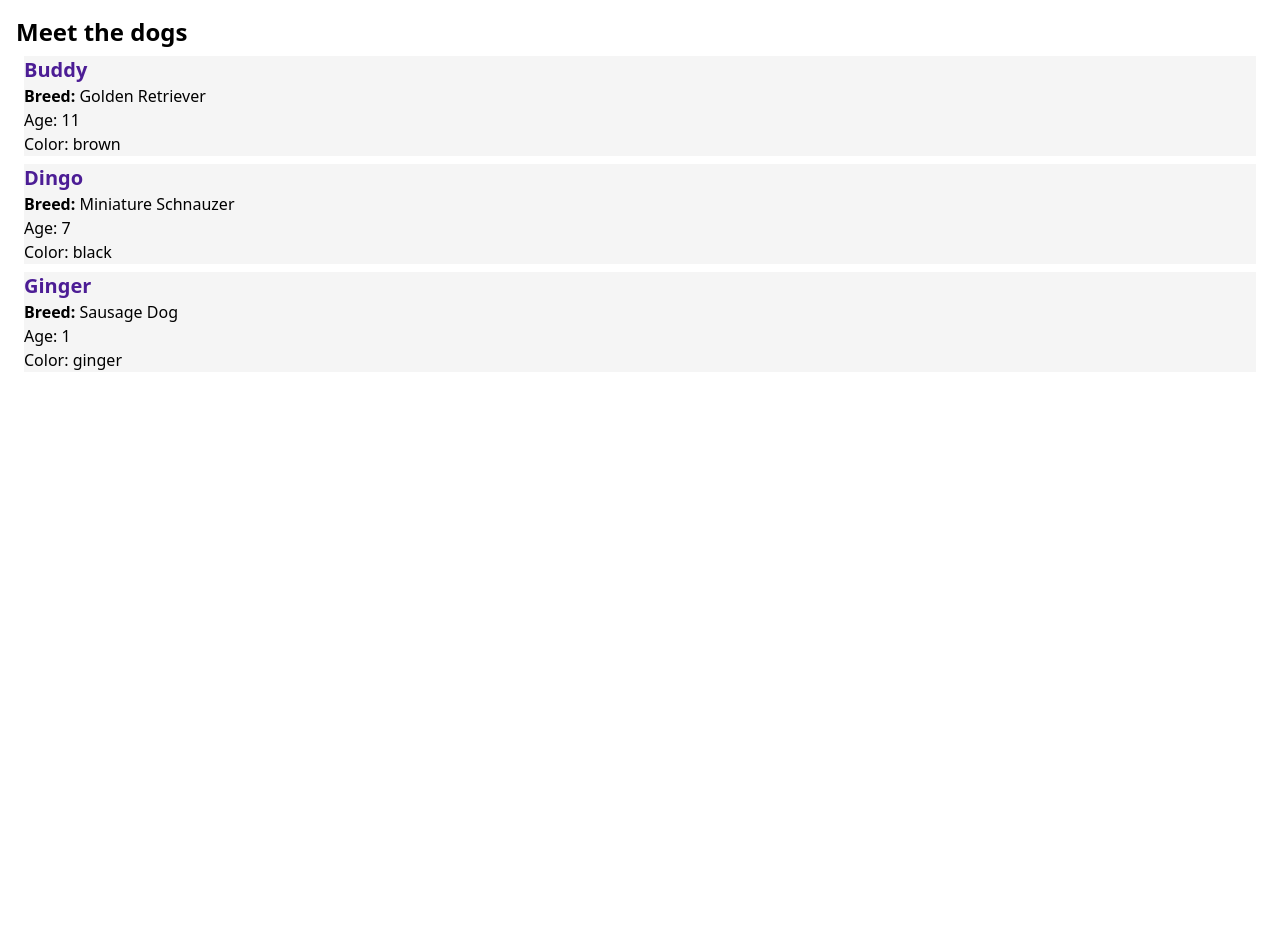
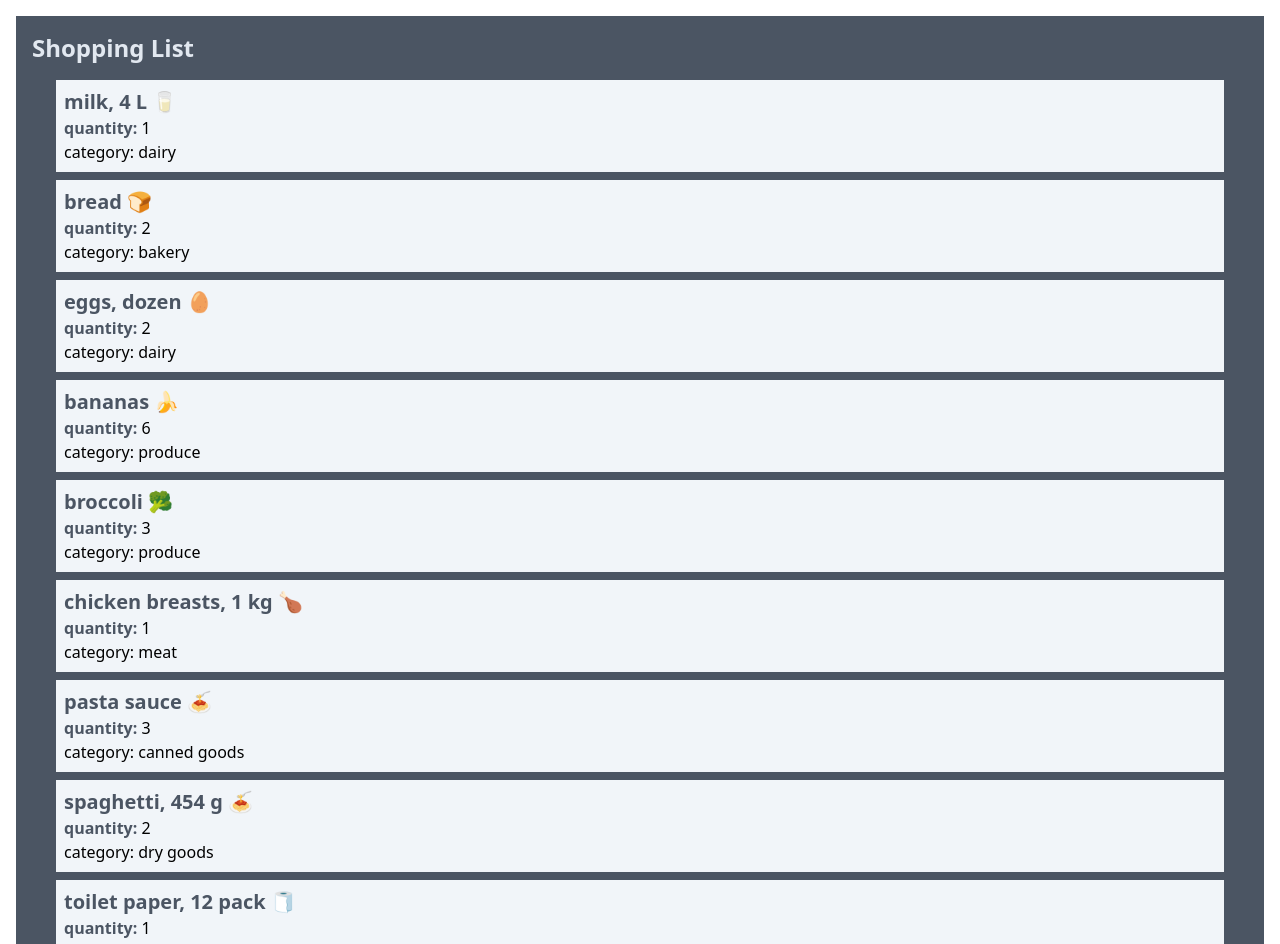
Before and after one commit to zarishbilal/cprg306-assignments, a Next.js app: page /week-3 in a window 1280 px wide. Shown: the top 944 px of the page. Before the commit the page ends 800 px from the top, so only its background shows below. Built offline with nearby package versions, Linux system fonts and the light colour scheme.

Commit message:
week-3 assignment

```diff
--- /dev/null
+++ b/app/week-3/Itemlist.js
@@ -0,0 +1,140 @@
+import Item from "./item";
+
+export default function Itemlist() {
+  const item1 = {
+    name: "milk, 4 L 🥛",
+    quantity: 1,
+    category: "dairy",
+  };
+
+  const item2 = {
+    name: "bread 🍞",
+    quantity: 2,
+    category: "bakery",
+  };
+
+  const item3 = {
+    name: "eggs, dozen 🥚",
+    quantity: 2,
+    category: "dairy",
+  };
+
+  const item4 = {
+    name: "bananas 🍌",
+    quantity: 6,
+    category: "produce",
+  };
+
+  const item5 = {
+    name: "broccoli 🥦",
+    quantity: 3,
+    category: "produce",
+  };
+
+  const item6 = {
+    name: "chicken breasts, 1 kg 🍗",
+    quantity: 1,
+    category: "meat",
+  };
+
+  const item7 = {
+    name: "pasta sauce 🍝",
+    quantity: 3,
+    category: "canned goods",
+  };
+
+  const item8 = {
+    name: "spaghetti, 454 g 🍝",
+    quantity: 2,
+    category: "dry goods",
+  };
+
+  const item9 = {
+    name: "toilet paper, 12 pack 🧻",
+    quantity: 1,
+    category: "household",
+  };
+
+  const item10 = {
+    name: "paper towels, 6 pack",
+    quantity: 1,
+    category: "household",
+  };
+
+  const item11 = {
+    name: "dish soap 🍽️",
+    quantity: 1,
+    category: "household",
+  };
+
+  const item12 = {
+    name: "hand soap 🧼",
+    quantity: 4,
+    category: "household",
+  };
+
+  return (
+    <ul className="m-4">
+      <Item
+        name={item1.name}
+        quantity={item1.quantity}
+        category={item1.category}
+      />
+      <Item
+        name={item2.name}
+        quantity={item2.quantity}
+        category={item2.category}
+      />
+      <Item
+        name={item3.name}
+        quantity={item3.quantity}
+        category={item3.category}
+      />
+      <Item
+        name={item4.name}
+        quantity={item4.quantity}
+        category={item4.category}
+      />
+      <Item
+        name={item5.name}
+        quantity={item5.quantity}
+        category={item5.category}
+      />
+      <Item
+        name={item6.name}
+        quantity={item6.quantity}
+        category={item6.category}
+      />
+      <Item
+        name={item7.name}
+        quantity={item7.quantity}
+        category={item7.category}
+      />
+      <Item
+        name={item8.name}
+        quantity={item8.quantity}
+        category={item8.category}
+      />
+      <Item
+        name={item9.name}
+        quantity={item9.quantity}
+        category={item9.category}
+      />
+      <Item
+        name={item10.name}
+        quantity={item10.quantity}
+        category={item10.category}
+      />
+      <Item
+        name={item11.name}
+        quantity={item11.quantity}
+        category={item11.category}
+      />
+      <Item
+        name={item12.name}
+        quantity={item12.quantity}
+        category={item12.category}
+      />
+    </ul>
+  );
+}
--- a/app/week-3/dog.js
+++ /dev/null
@@ -1,13 +0,0 @@
-export default function Dog({ name, breed, age, color }) {
-  return (
-    <section className="m-2 bg-neutral-100">
-      <h3 className="text-xl font-bold text-violet-900">{name}</h3>
-      <p>
-        <span className="font-bold">Breed: </span>
-        {breed}
-      </p>
-      <p>Age: {age}</p>
-      <p>Color: {color}</p>
-    </section>
-  );
-}
--- /dev/null
+++ b/app/week-3/item.js
@@ -0,0 +1,12 @@
+export default function Item({ name, quantity, category }) {
+  return (
+    <li className="m-2 bg-slate-100 p-2">
+      <h3 className="text-xl font-bold text-gray-600">{name}</h3>
+      <p>
+        <span className="font-bold text-gray-600">quantity: </span>
+        {quantity}
+      </p>
+      <p>category: {category}</p>
+    </li>
+  );
+}
--- a/app/week-3/page.js
+++ b/app/week-3/page.js
@@ -1,46 +1,10 @@
-import Dog from "./dog";
+import Item from "./item";
+import Itemlist from "./Itemlist";
 export default function Page() {
-  let dog1 = {
-    name: "Buddy",
-    breed: "Golden Retriever",
-    age: 11,
-    color: "brown",
-  };
-  let dog2 = {
-    name: "Dingo",
-    breed: "Miniature Schnauzer",
-    age: 7,
-    color: "black",
-  };
-
-  let dog3 = {
-    name: "Ginger",
-    breed: "Sausage Dog",
-    age: 1,
-    color: "ginger",
-  };
-
   return (
-    <main className="m-4 ">
-      <h2 className="text-2xl font-bold"> Meet the dogs</h2>
-      <Dog
-        name={dog1.name}
-        breed={dog1.breed}
-        age={dog1.age}
-        color={dog1.color}
-      />
-      <Dog
-        name={dog2.name}
-        breed={dog2.breed}
-        age={dog2.age}
-        color={dog2.color}
-      />
-      <Dog
-        name={dog3.name}
-        breed={dog3.breed}
-        age={dog3.age}
-        color={dog3.color}
-      />
+    <main className="m-4 bg-gray-600 p-4">
+      <h1 className="text-2xl font-bold text-slate-200"> Shopping List</h1>
+      <Itemlist />
     </main>
   );
 }
```
